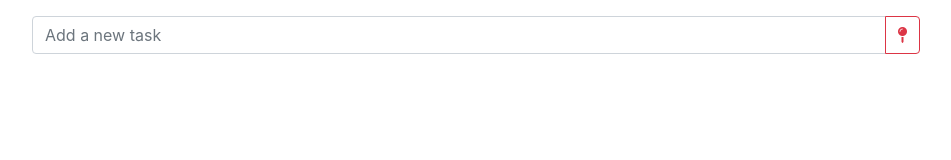
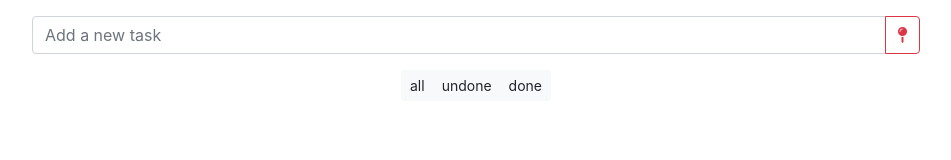
Before and after one commit to HippiHo/My-todo-list, a React (Create React App) app: page / in a window 1280 px wide. Shown: the part 137-297 px from the top of the page, without its empty margins (164-1115 px from the left). Built offline with nearby package versions, Linux system fonts and the light colour scheme; a web font is replaced by a local one.

Commit message:
With filter

```diff
--- a/src/components/App.jsx
+++ b/src/components/App.jsx
@@ -1,6 +1,7 @@
 import React, { Component } from "react";
 import Header from "./Header";
 import Form from "./Form";
+import Filter from "./Filter";
 import TodoList from "./TodoList";
 import { getRandomTagline } from "../helpers";
 import uuid from "uuid/v4";
@@ -73,13 +74,22 @@ class App extends Component {
     });
   };
 
+  setFilter = filter => {
+    this.setState(state => {
+      state.filter = filter;
+      return state;
+    });
+  };
+
   render() {
     return (
       <div className="container">
         <Header tagline={this.state.headline} />
         <Form addToDo={this.addToDo} />
+        <Filter activeFilter={this.state.filter} setFilter={this.setFilter} />
         <TodoList
           tasks={this.state.tasks}
+          filter={this.state.filter}
           updateText={this.updateText}
           toggleDone={this.toggleDone}
           removeTask={this.removeTask}
--- /dev/null
+++ b/src/components/Filter.jsx
@@ -0,0 +1,33 @@
+import React, { Component } from "react";
+
+class Filter extends Component {
+  filters = ["all", "undone", "done"];
+  render() {
+    return (
+      <div className="todo-filters text-center mb-3">
+        <div
+          className="btn-group btn-group-sm"
+          role="group"
+          aria-label="Set a filter to show items"
+        >
+          {this.filters.map(filter => (
+            <button
+              type="button"
+              className={`btn btn-light ${
+                this.props.activeFilter === filter ? "active" : ""
+              }`}
+              onClick={e => {
+                this.props.setFilter(filter);
+              }}
+              key={filter}
+            >
+              {filter}
+            </button>
+          ))}
+        </div>
+      </div>
+    );
+  }
+}
+
+export default Filter;
--- a/src/components/TodoList.jsx
+++ b/src/components/TodoList.jsx
@@ -2,14 +2,31 @@ import React, { Component } from "react";
 import Task from "./Task";
 
 class TodoList extends Component {
+  filteredTasks = () => {
+    const filtered = [];
+
+    for (const uuid in this.props.tasks) {
+      const task = this.props.tasks[uuid];
+
+      if (
+        this.props.filter === "all" ||
+        (this.props.filter === "done" && task.done === true) ||
+        (this.props.filter === "undone" && task.done === false)
+      ) {
+        filtered.push(task);
+      }
+    }
+    return filtered;
+  };
+
   render() {
     return (
       <div className="todo-list">
         <div className="tasks">
-          {Object.keys(this.props.tasks).map(uuid => (
+          {this.filteredTasks().map(task => (
             <Task
-              key={`task-${uuid}`}
-              data={this.props.tasks[uuid]}
+              key={`task-${task.uuid}`}
+              data={task}
               updateText={this.props.updateText}
               toggleDone={this.props.toggleDone}
               removeTask={this.props.removeTask}
```
